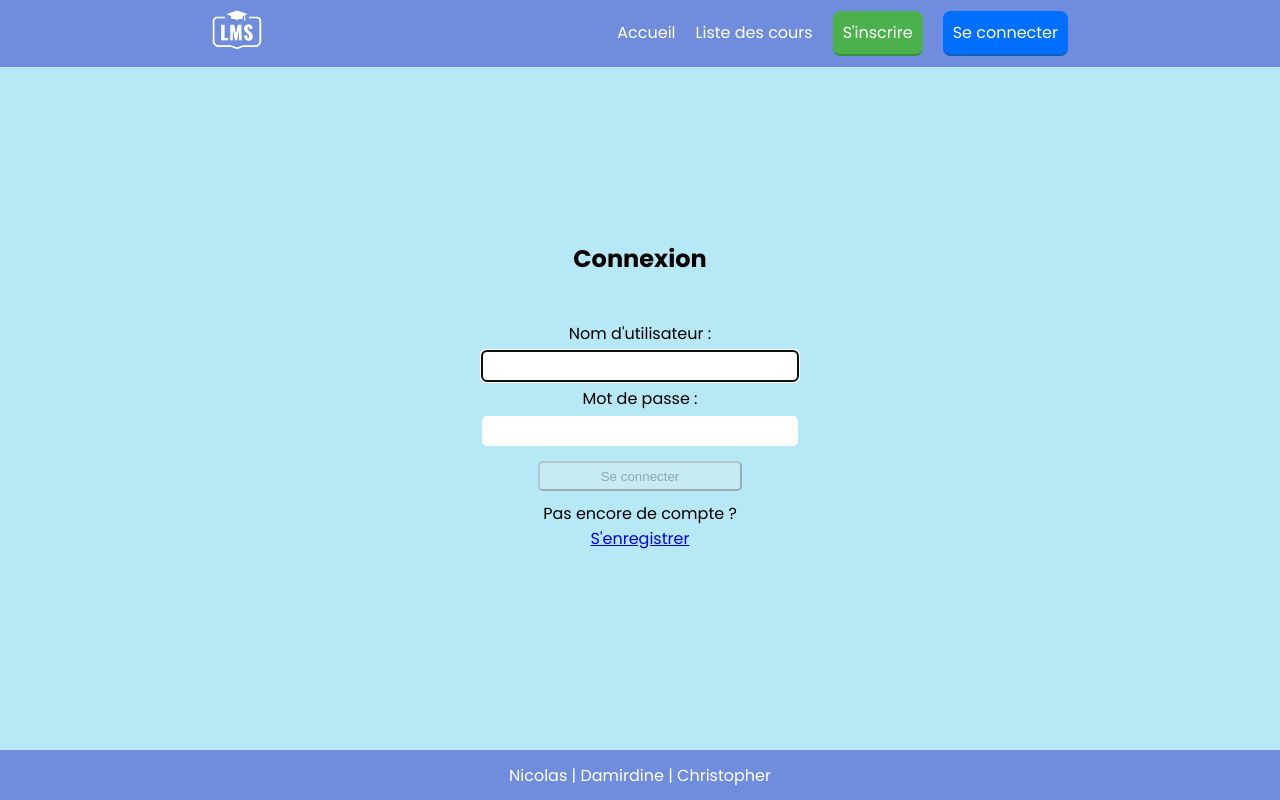
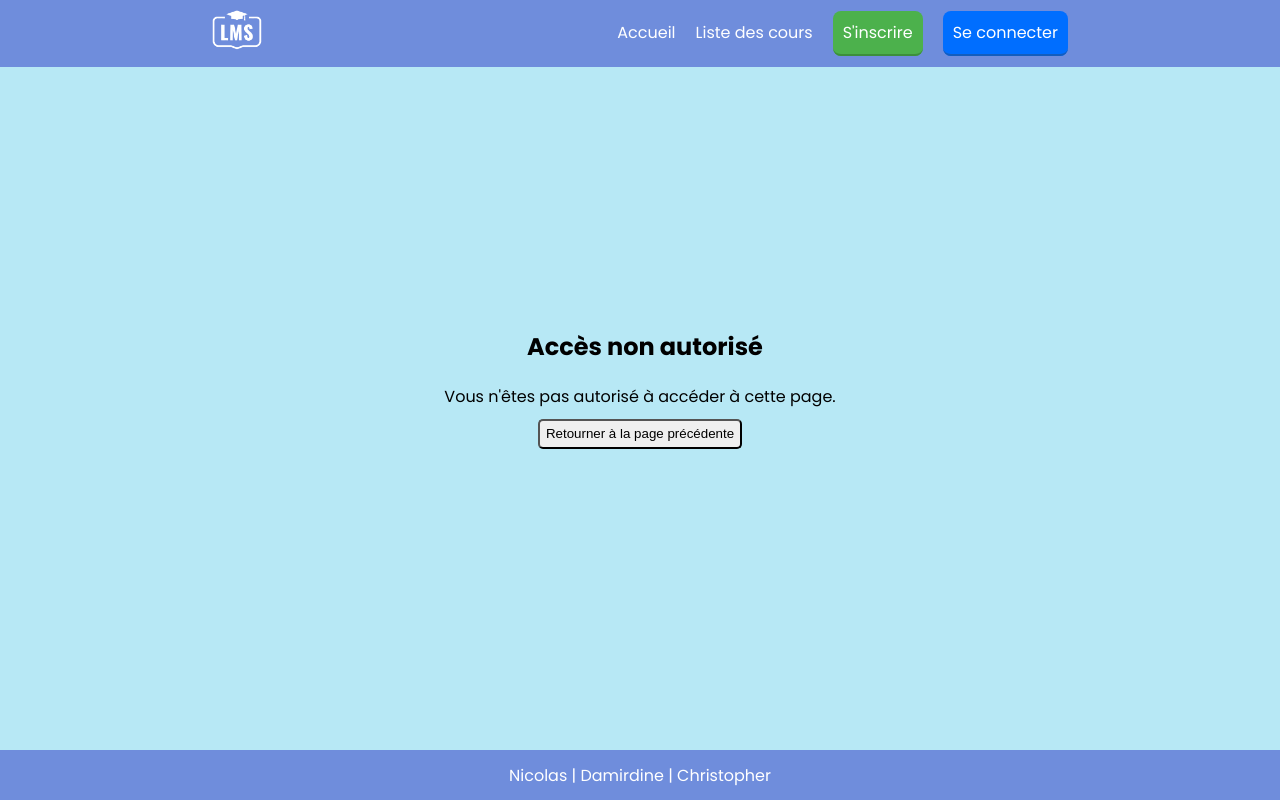
Before and after one commit to ntapiaDev/lms-project, a React (Create React App) app: page /interdit in a window 1280 px wide. Before the commit this address led to /connexion. Built offline with nearby package versions, Linux system fonts and the light colour scheme.

Commit message:
Routes et roles

```diff
--- a/src/App.js
+++ b/src/App.js
@@ -10,6 +10,8 @@ import AfficherCours from "./components/affichercours";
 import RequireAuth from "./components/RequireAuth"
 import Users from "./components/Users";
 import Profil from "./components/Profil";
+import Publish from "./components/Publish";
+import Unauthorized from "./components/Unauthorized";
 
 export default function App() {
 
@@ -19,15 +21,21 @@ export default function App() {
       <main>
       <Routes>
           <Route path='/' element={<Accueil />} />
-          <Route element={<RequireAuth />}>
+          <Route element={<RequireAuth allowedRoles={["subscriber", "editor", "administrator"]}/>}>
             <Route path='/cours' element={<Cours />} />
             <Route path='/:slug' element={<AfficherCours />} />
+          </Route>
+          <Route element={<RequireAuth allowedRoles={["editor", "administrator"]}/>}>
             <Route path='/utilisateurs' element={<Users />} />
+            <Route path='/publier' element={<Publish />} />
+          </Route>
+          <Route element={<RequireAuth allowedRoles={["subscriber", "editor", "administrator"]}/>}>
             <Route path='/profil' element={<Profil />} />
             <Route path='/deconnexion' element={<Logout />} />
           </Route>
           <Route path='/inscription' element={<Register />} />
           <Route path='/connexion' element={<Login />} />
+          <Route path='/interdit' element={<Unauthorized />} />
       </Routes>
       </main>
       <footer>
--- a/src/components/Login.js
+++ b/src/components/Login.js
@@ -41,14 +41,17 @@ const Login = () => {
             const accessToken = response?.data?.token;
 
             // Récupération du role
-            const responseRole = await axiosPrivate.get(`wp/v2/users?context=edit`);
+            const responseUser = await axiosPrivate.get(`wp/v2/users?context=edit`);
+            let id = '';
             let roles = '';
-            for (let i = 0; i < responseRole.data.length; i++) {
-                if (responseRole?.data[i].username === user) {
-                    roles = responseRole?.data[i].roles[0]
+            for (let i = 0; i < responseUser.data.length; i++) {
+                console.log(responseUser.data[i]);
+                if (responseUser.data[i].username.toLowerCase() === user.toLowerCase()) {
+                    id = responseUser.data[i].id
+                    roles = [responseUser.data[i].roles[0]]
                 }
             };
-            setAuth({ user, pwd, roles, accessToken });
+            setAuth({ id, user, pwd, roles, accessToken });
             setUser('');
             setPwd('');
             navigate(from !== '/deconnexion' ? from : "/", { replace: true });
--- a/src/components/Profil.js
+++ b/src/components/Profil.js
@@ -16,15 +16,7 @@ const Profil = () => {
 
     const getProfil = async () => {
       try {
-        const getId = await axiosPrivate.get(`wp/v2/users?context=edit`);
-        let id = '';
-        for (let i = 0; i < getId.data.length; i++) {
-          if (getId?.data[i].username === auth.user) {
-            id = getId?.data[i].id
-          }
-        };
-
-        const getData = await axiosPrivate.get(`wp/v2/users/${id}?context=edit`);
+        const getData = await axiosPrivate.get(`wp/v2/users/${auth.id}?context=edit`);
         console.log(getData.data);
         setUserFirsname(getData.data.first_name);
         setUserLastname(getData.data.last_name);
@@ -46,11 +38,11 @@ const Profil = () => {
     }
 
     getProfil();
-}, []);
+});
 
   return (
     <section className="profil">
-      <h2>Profil</h2>
+      <h2>Page de profil</h2>
 
       <section className="infos">
       <h4>Informations personnelles :</h4>
--- /dev/null
+++ b/src/components/Publish.js
@@ -0,0 +1,9 @@
+
+
+const Publish = () => {
+  return (
+    <div>Publish</div>
+  )
+}
+
+export default Publish
--- a/src/components/RequireAuth.js
+++ b/src/components/RequireAuth.js
@@ -1,16 +1,17 @@
 import { useLocation, Navigate, Outlet } from "react-router-dom";
 import useAuth from "../hooks/useAuth";
 
-const RequireAuth = () => {
+const RequireAuth = ({ allowedRoles }) => {
     const { auth } = useAuth();
     const location = useLocation();
 
     console.log('Auth actuel', auth);
-
     return(
-        auth?.user
+        auth?.roles?.find(role => allowedRoles?.includes(role))
             ? <Outlet />
-            : <Navigate to="/connexion" state={{ from: location }} replace />
+            : auth?.user
+                ? <Navigate to="/interdit" state={{ from: location }} replace />
+                : <Navigate to="/connexion" state={{ from: location }} replace />
     );
 }
 
--- /dev/null
+++ b/src/components/Unauthorized.js
@@ -0,0 +1,17 @@
+import { useNavigate } from "react-router-dom";
+
+const Unauthorized = () => {
+    const navigate = useNavigate();
+
+    const goBack = () => navigate(-1);
+
+    return (
+        <section>
+            <h2>Accès non autorisé</h2>
+            <p>Vous n'êtes pas autorisé à accéder à cette page.</p>
+            <button className="form-btn" onClick={goBack}>Retourner à la page précédente</button>
+        </section>
+    )
+}
+
+export default Unauthorized;
--- a/src/components/header.jsx
+++ b/src/components/header.jsx
@@ -7,7 +7,6 @@ import {
 import logo from '../assets/images/logo-lms.png';
 import icon_nav from '../assets/images/icon-nav.svg';
 import useAuth from "../hooks/useAuth";
-
 
 export default function Header() {
 
@@ -47,15 +46,24 @@ export default function Header() {
                 </li>
               </>
             : <>
+            {auth.roles[0] === 'editor' || auth.roles[0] === 'administrator' ?
+              <>
                 <li>
                   <Link to="/utilisateurs">Liste des membres</Link>
                 </li>
+                <li>
+                  <Link to="/publier">Nouveau cours</Link>
+                </li>
+                </>
+              : '' }
+            <>
               <li>
                 <Link to="/profil">Profil</Link>
               </li>
               <li className="button-deconnexion">
                 <Link to="/deconnexion">Se déconnecter</Link>
               </li>
+            </>
           </>
         }
           </ul>
@@ -79,15 +87,24 @@ export default function Header() {
                 </li>
               </>
             : <>
+                {auth.roles[0] === 'editor' || auth.roles[0] === 'administrator' ?
+                  <>
                     <li>
                       <Link to="/utilisateurs" onClick={() => closeMenu()}>Liste des membres</Link>
                     </li>
+                    <li>
+                      <Link to="/publier" onClick={() => closeMenu()}>Nouveau cours</Link>
+                    </li>
+                    </>
+                  : '' }
+                <>
                   <li>
                     <Link to="/profil" onClick={() => closeMenu()}>Profil</Link>
                   </li>
                   <li>
                     <Link to="/deconnexion" onClick={() => closeMenu()}>Se déconnecter</Link>
                   </li>
+                </>
               </>
             }
           </ul>
```
Lines whose indentation alone changed are shown as unchanged.
